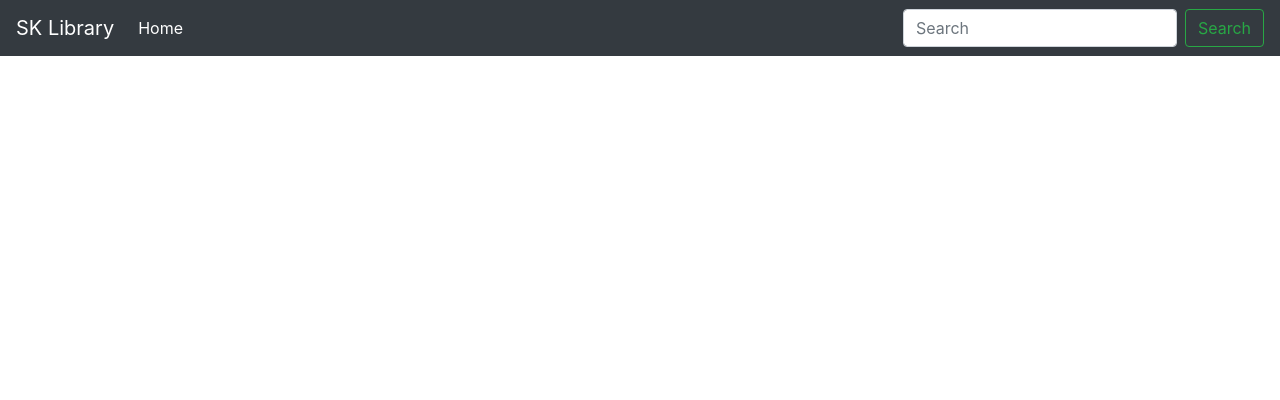
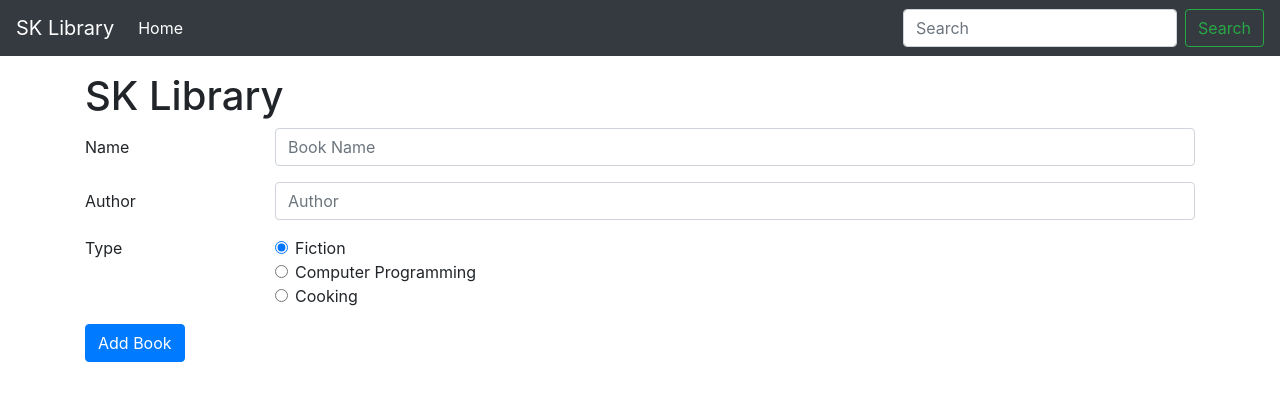
Before and after one commit to shubhamkangune/college-library, a plain HTML site: page index.html in a window 1280 px wide. Drawn offline with nearby package versions, Linux system fonts and the light colour scheme.

Commit message:
form added

```diff
--- a/index.html
+++ b/index.html
@@ -33,7 +33,58 @@
         </div>
     </nav>
 
+    <div class="container my-3">
+        <h1>SK Library</h1>
+        <form id="libraryForm">
+            <div class="form-group row">
+                <label for="bookName" class="col-sm-2 col-form-label">Name</label>
+                <div class="col-sm-10">
+                    <input type="text" class="form-control" id="bookName" placeholder="Book Name">
+                </div>
+            </div>
+            <div class="form-group row">
+                <label for="Author" class="col-sm-2 col-form-label">Author</label>
+                <div class="col-sm-10">
+                    <input type="text" class="form-control" id="author" placeholder="Author">
+                </div>
+            </div>
+            <fieldset class="form-group">
+                <div class="row">
+                    <legend class="col-form-label col-sm-2 pt-0">Type</legend>
+                    <div class="col-sm-10">
+                        <div class="form-check">
+                            <input class="form-check-input" type="radio" name="type" id="fiction" value="fiction"
+                                checked>
+                            <label class="form-check-label" for="fiction">
+                                Fiction
+                            </label>
+                        </div>
+                        <div class="form-check">
+                            <input class="form-check-input" type="radio" name="type" id="programming"
+                                value="programming">
+                            <label class="form-check-label" for="programming">
+                                Computer Programming
+                            </label>
+                        </div>
+                        <div class="form-check disabled">
+                            <input class="form-check-input" type="radio" name="type" id="cooking" value="cooking">
+                            <label class="form-check-label" for="cooking">
+                                Cooking
+                            </label>
+                        </div>
+                    </div>
+                </div>
+            </fieldset>
 
+            <div class="form-group row">
+                <div class="col-sm-10">
+                    <button type="submit" class="btn btn-primary">Add Book</button>
+                </div>
+            </div>
+        </form>
+
+
+    </div>
 
 
 
```
